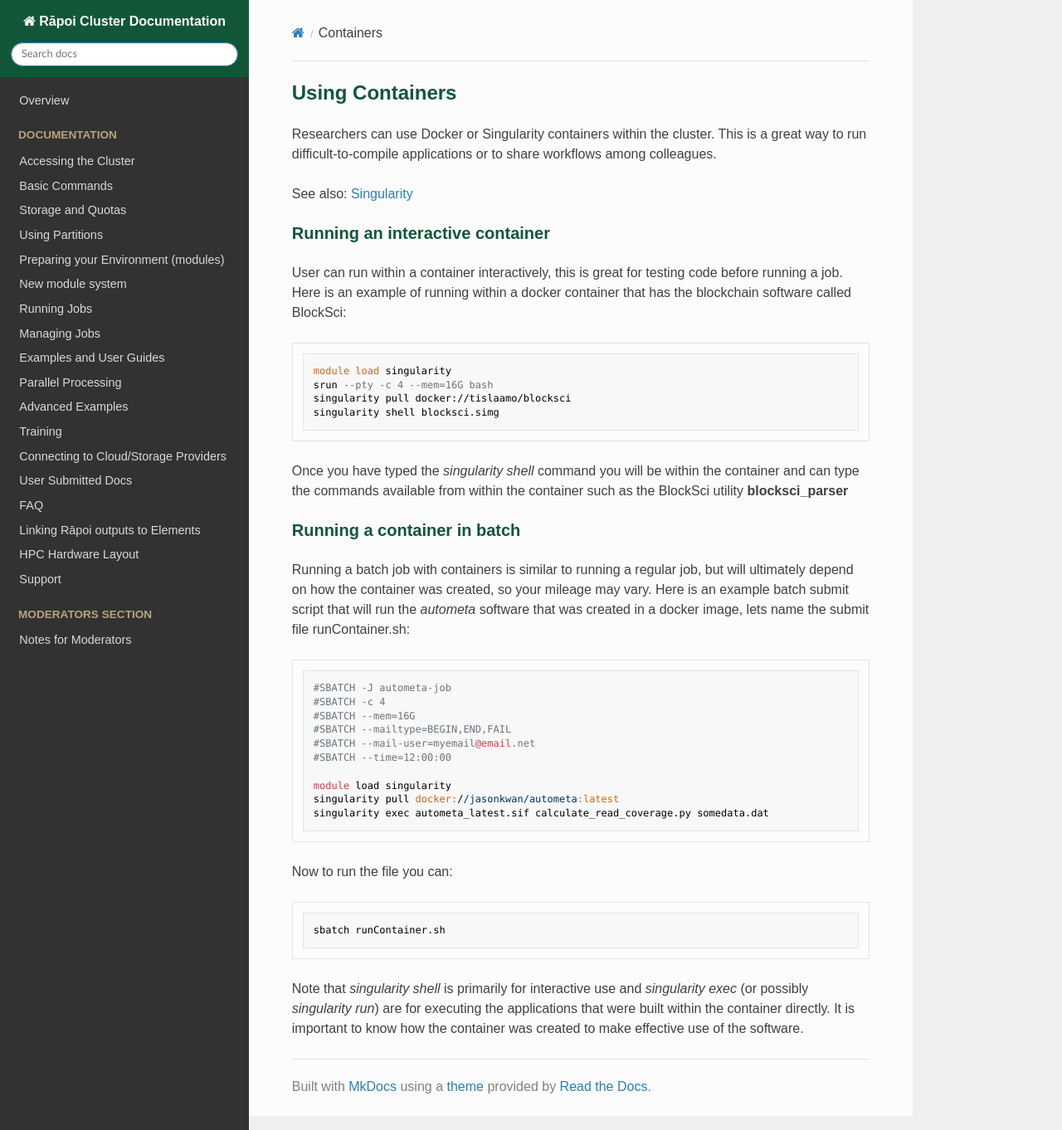
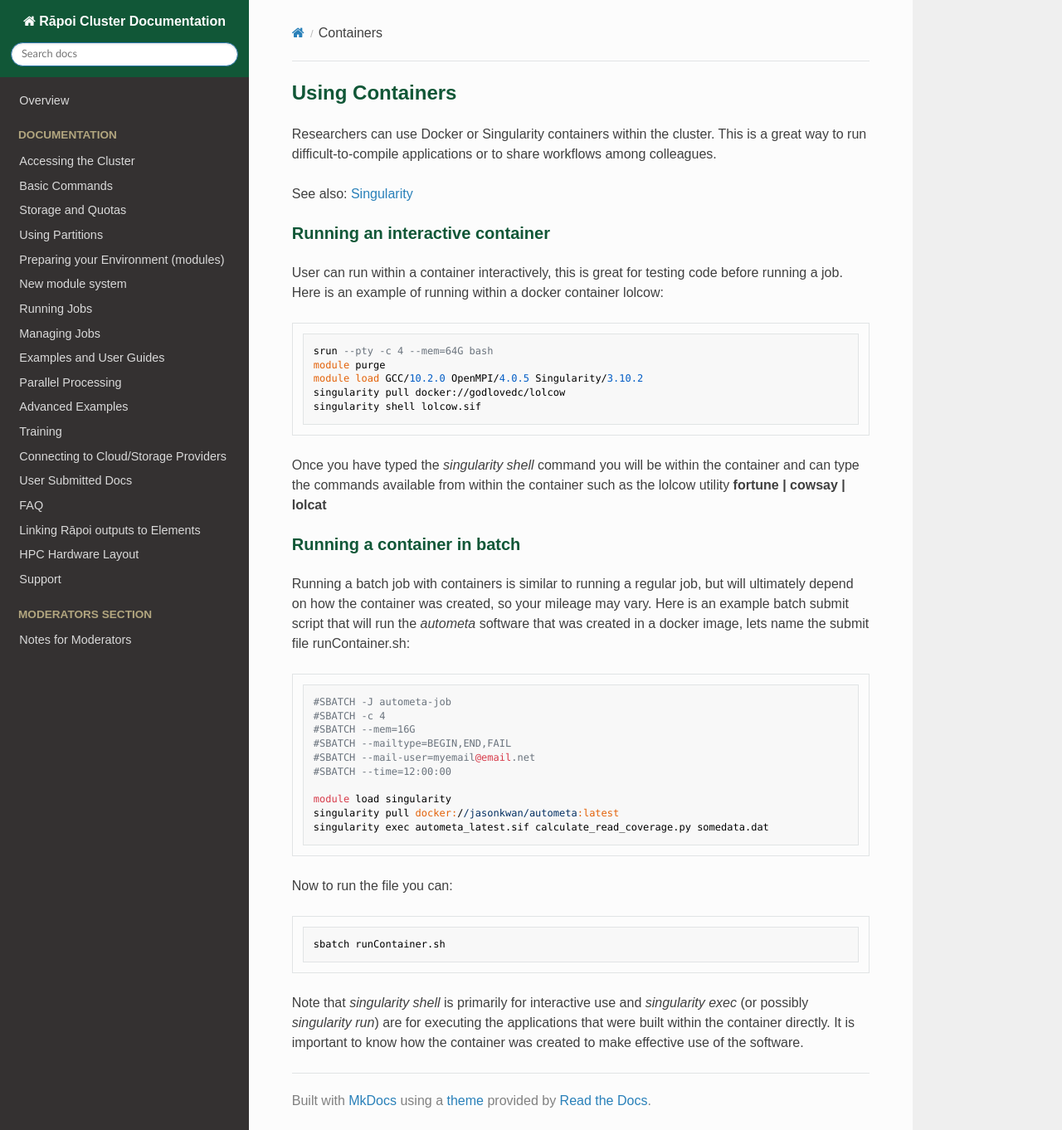
Before and after one commit to vuw-research-computing/raapoi-docs, an MkDocs documentation site: the page built from docs/advanced/containers.md, in a window 1280 px wide and 1362 px high. Shown: the whole window at 83% size. Built offline with MkDocs 1.6.1, drawn with Linux system fonts in a browser that asks for light colours; nearby versions of some CDN libraries; some web fonts are replaced.

Commit message:
containers.md - update to Singularity/3.10.2

````diff
--- a/docs/advanced/containers.md
+++ b/docs/advanced/containers.md
@@ -6,18 +6,19 @@ See also: [Singularity](../examples/Singularity.md)
 
 ### Running an interactive container
 
-User can run within a container interactively, this is great for testing code before running a job.  Here is an example of running within a docker container that has the blockchain software called BlockSci:
+User can run within a container interactively, this is great for testing code before running a job.  Here is an example of running within a docker container lolcow:
 
 ```
-module load singularity
-srun --pty -c 4 --mem=16G bash
-singularity pull docker://tislaamo/blocksci
-singularity shell blocksci.simg
+srun --pty -c 4 --mem=64G bash
+module purge
+module load GCC/10.2.0 OpenMPI/4.0.5 Singularity/3.10.2
+singularity pull docker://godlovedc/lolcow
+singularity shell lolcow.sif
 ```
 
 Once you have typed the _singularity shell_ command you will be within the
 container and can type the commands available from within the container such as
-the BlockSci utility **blocksci_parser**
+the lolcow utility **fortune | cowsay | lolcat**
 
 ### Running a container in batch
 
````
